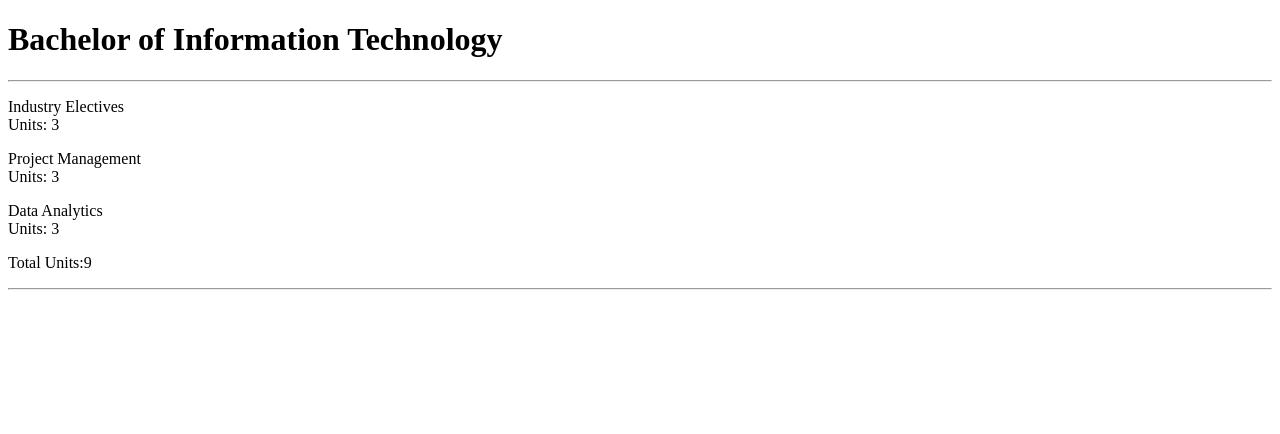
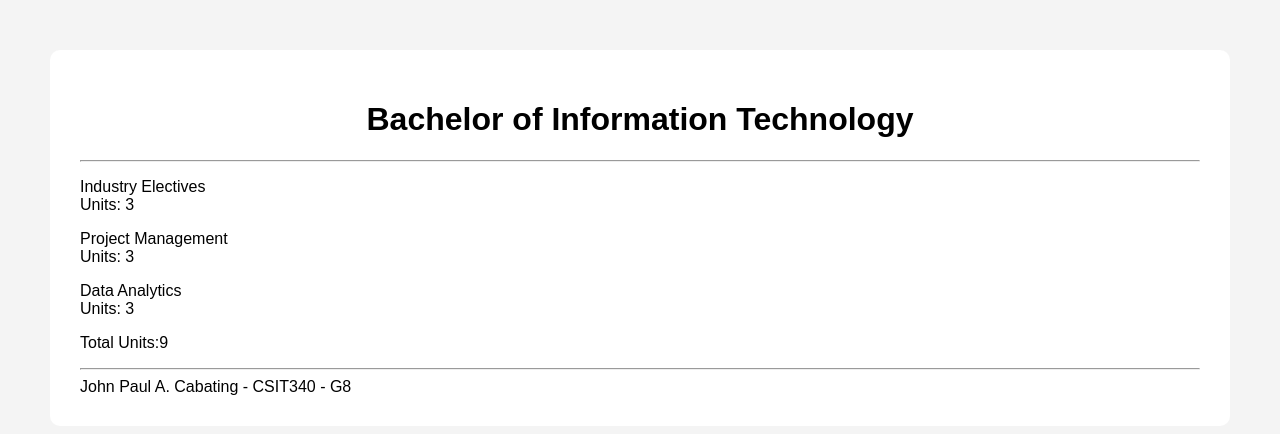
Before and after one commit to JpCabating/CSIT340G8-Lab3-Cabating, a React (Vite) app: page / in a window 1280 px wide. Shown: the top 434 px of the page. Built offline with nearby package versions, Linux system fonts and the light colour scheme.

Commit message:
1.5 course information step 5.5

```diff
--- a/src/App.css
+++ b/src/App.css
@@ -0,0 +1,22 @@
+body {
+  font-family: Arial, sans-serif;
+  background-color: #f4f4f4;
+  margin: 0;
+}
+
+.container {
+  margin: 50px;
+  padding: 30px;
+  background-color: white;
+  border-radius: 10px;
+}
+
+h1 {
+  text-align: center;
+}
+
+.subjects p {
+  padding: 15px;
+  margin: 10px 0;
+  border-radius: 5px;
+}
--- a/src/App.jsx
+++ b/src/App.jsx
@@ -1,41 +1,57 @@
 import './App.css'
 
+
+const Footer = (props) => {
+  return (
+    <footer>
+    {props.fullName} - {props.courseCode} - {props.section}
+    </footer>
+  )
+}
+
 const App = () => {
+  const program = {
+    name: 'Bachelor of Information Technology',
+    subject: [
+    { name: 'Industry Electives',units: 3},
+    { name: 'Project Management',units: 3},
+    { name: 'Data Analytics',units: 3 }
+  ]
+}
 
-  const course = 'Bachelor of Information Technology'
-  const subject = [ {
-    name: 'Industry Electives',
-    units: 3
-  },
-  {
-    name: 'Project Management',
-    units: 3
-  },
-  {
-    name: 'Data Analytics',
-    units: 3
-  }
-]
+const total =
+   program.subject[0].units +
+   program.subject[1].units +
+   program.subject[2].units
 
-const total = subject.reduce((sum, item) => sum + item.units, 0)
+const fullName = 'John Paul A. Cabating'
+const courseCode = 'CSIT340'
+const section = 'G8'
 
 
-
-  return (
-    <div>
-      <h1>{course}</h1>
-      <hr/>
-      {subject.map((item) => (
-        <p>
-          {item.name}<br/>
-          Units: {item.units}
-        </p>
-      ))}
-
+return (
+    <div className='container'>
+      <h1>{program.name}</h1>
+        <hr/>
+            <div className='subject'>
+                <p>{program.subject[0].name} <br/>
+                Units: {program.subject[0].units}
+                </p>
+                <p>{program.subject[1].name} <br/>
+                Units: {program.subject[1].units}
+                </p>
+                <p>{program.subject[2].name} <br/>
+                Units: {program.subject[2].units}
+                </p>
+            </div>
       <p>Total Units:{total}</p>
       <hr/>
 
-
+      <Footer
+        fullName = {fullName}
+        courseCode = {courseCode}
+        section = {section}
+      />
     </div>
   )
 
```
